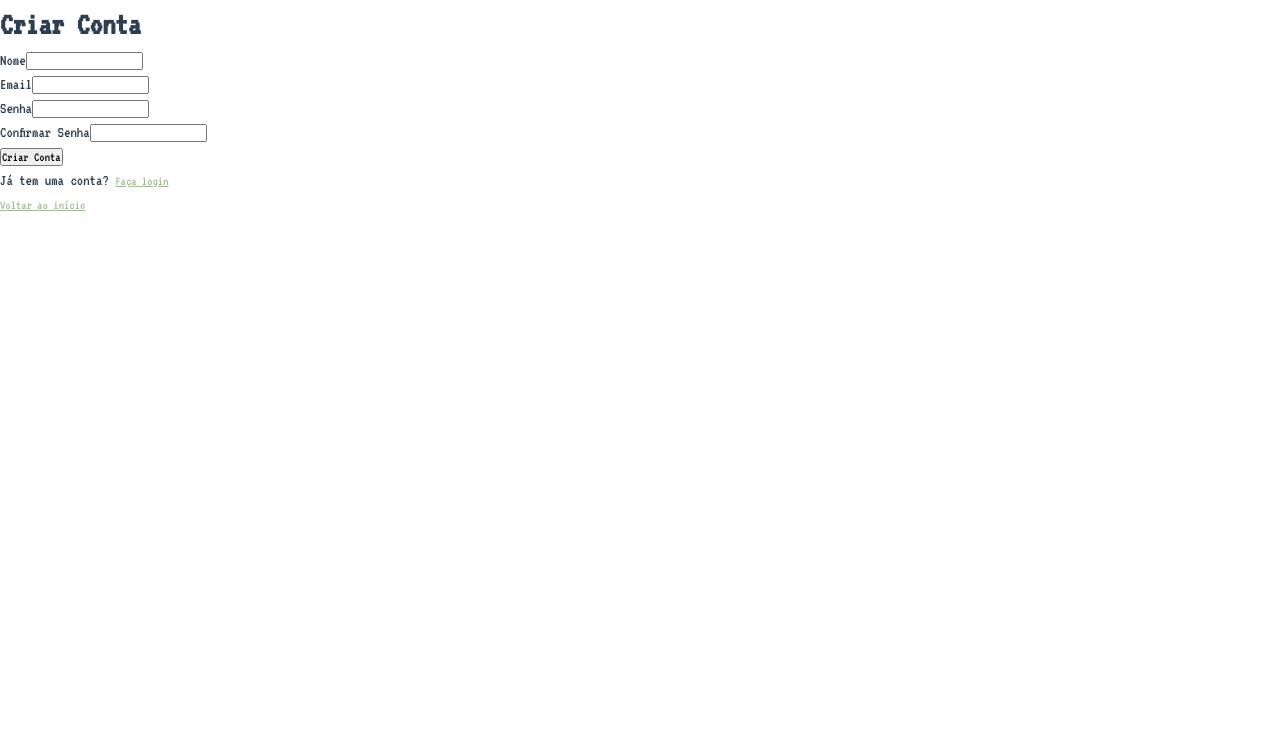
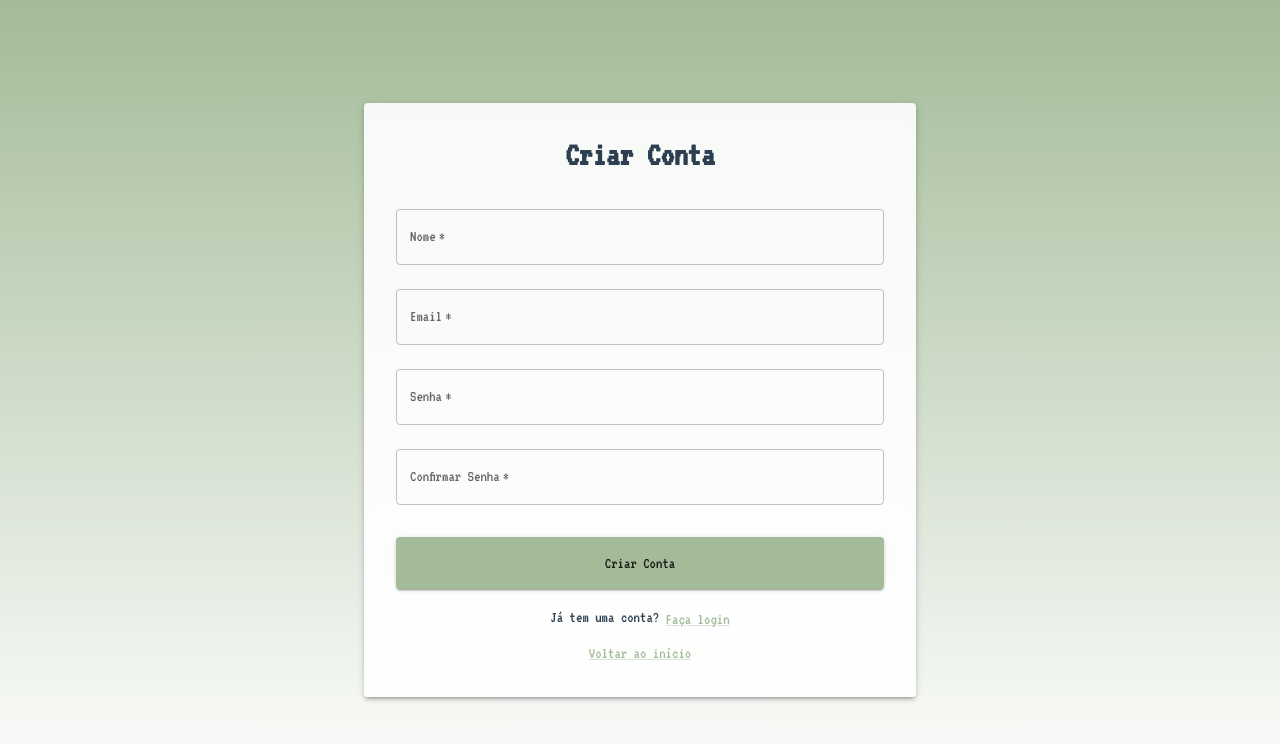
Before and after one commit to FernandoPorfirio/rpg-session-manager, a React (Vite) app in the folder apps/front/: page / in a window 1280 px wide. Both pictures are taken after a click on the button "Cadastrar". Shown: the top 744 px of the page. Built offline with nearby package versions, Linux system fonts and the light colour scheme; no server answers.

Commit message:
feat: update SignIn and SignUp components to use Material-UI for improved UI consistency and user experience

```diff
--- a/apps/front/src/pages/SignIn.jsx
+++ b/apps/front/src/pages/SignIn.jsx
@@ -1,4 +1,15 @@
 import { useState } from 'react'
+import {
+  Container,
+  Paper,
+  TextField,
+  Button,
+  Typography,
+  Box,
+  Alert,
+  Link,
+  CircularProgress
+} from '@mui/material'
 import ApiService from '../services/api'
 
 const SignIn = ({ onNavigate, onSignIn }) => {
@@ -44,75 +55,92 @@ const SignIn = ({ onNavigate, onSignIn }) => {
   }
 
   return (
-    <div className="page">
-      <main className="main-content">
-        <div className="container">
-          <div className="form-container">
-            <h1 className="text-center mb-2">Entrar</h1>
+    <Box
+      sx={{
+        minHeight: '100vh',
+        background: 'linear-gradient(180deg, #a3bb98 0%, #ffffff 100%)',
+        display: 'flex',
+        alignItems: 'center',
+        py: 4
+      }}
+    >
+      <Container maxWidth="sm">
+        <Paper
+          elevation={3}
+          sx={{
+            p: 4,
+            background: 'rgba(255, 255, 255, 0.9)',
+            backdropFilter: 'blur(10px)'
+          }}
+        >
+          <Typography variant="h4" component="h1" textAlign="center" gutterBottom>
+            Entrar
+          </Typography>
 
-            <form onSubmit={handleSubmit}>
-              <div className="form-group">
-                <label htmlFor="email" className="form-label">Email</label>
-                <input
+          <Box component="form" onSubmit={handleSubmit} sx={{ mt: 2 }}>
+            <TextField
+              fullWidth
+              label="Email"
+              name="email"
               type="email"
-                  id="email"
-                  name="email"
-                  className="form-input"
               value={formData.email}
               onChange={handleChange}
+              margin="normal"
               required
             />
-              </div>
 
-              <div className="form-group">
-                <label htmlFor="password" className="form-label">Senha</label>
-                <input
+            <TextField
+              fullWidth
+              label="Senha"
+              name="password"
               type="password"
-                  id="password"
-                  name="password"
-                  className="form-input"
               value={formData.password}
               onChange={handleChange}
+              margin="normal"
               required
             />
-              </div>
 
             {error && (
-                <div className="text-error mb-1">{error}</div>
+              <Alert severity="error" sx={{ mt: 2 }}>
+                {error}
+              </Alert>
             )}
 
-              <button
+            <Button
               type="submit"
-                className="btn btn-primary btn-full mb-1"
+              fullWidth
+              variant="contained"
               disabled={loading}
+              sx={{ mt: 3, mb: 2, py: 1.5 }}
             >
-                {loading ? 'Entrando...' : 'Entrar'}
-              </button>
-            </form>
+              {loading ? <CircularProgress size={24} /> : 'Entrar'}
+            </Button>
+          </Box>
 
-            <div className="text-center">
-              <p>
+          <Box textAlign="center">
+            <Typography>
               Não tem uma conta?{' '}
-                <button
+              <Link
+                component="button"
                 onClick={() => onNavigate('signup')}
-                  style={{ background: 'none', border: 'none', color: '#a3bb98', textDecoration: 'underline', cursor: 'pointer' }}
+                sx={{ cursor: 'pointer' }}
               >
                 Cadastre-se
-                </button>
-              </p>
-              <p className="mt-1">
-                <button
+              </Link>
+            </Typography>
+            <Typography sx={{ mt: 1 }}>
+              <Link
+                component="button"
                 onClick={() => onNavigate('home')}
-                  style={{ background: 'none', border: 'none', color: '#a3bb98', textDecoration: 'underline', cursor: 'pointer' }}
+                sx={{ cursor: 'pointer' }}
               >
                 Voltar ao início
-                </button>
-              </p>
-            </div>
-          </div>
-        </div>
-      </main>
-    </div>
+              </Link>
+            </Typography>
+          </Box>
+        </Paper>
+      </Container>
+    </Box>
   )
 }
 
--- a/apps/front/src/pages/SignUp.jsx
+++ b/apps/front/src/pages/SignUp.jsx
@@ -1,4 +1,15 @@
 import { useState } from 'react'
+import {
+  Container,
+  Paper,
+  TextField,
+  Button,
+  Typography,
+  Box,
+  Alert,
+  Link,
+  CircularProgress
+} from '@mui/material'
 import ApiService from '../services/api'
 
 const SignUp = ({ onNavigate, onSignUp }) => {
@@ -74,101 +85,113 @@ const SignUp = ({ onNavigate, onSignUp }) => {
   }
 
   return (
-    <div className="page">
-      <main className="main-content">
-        <div className="container">
-          <div className="form-container">
-            <h1 className="text-center mb-2">Criar Conta</h1>
+    <Box
+      sx={{
+        minHeight: '100vh',
+        background: 'linear-gradient(180deg, #a3bb98 0%, #ffffff 100%)',
+        display: 'flex',
+        alignItems: 'center',
+        py: 4
+      }}
+    >
+      <Container maxWidth="sm">
+        <Paper
+          elevation={3}
+          sx={{
+            p: 4,
+            background: 'rgba(255, 255, 255, 0.9)',
+            backdropFilter: 'blur(10px)'
+          }}
+        >
+          <Typography variant="h4" component="h1" textAlign="center" gutterBottom>
+            Criar Conta
+          </Typography>
 
-            <form onSubmit={handleSubmit}>
-              <div className="form-group">
-                <label htmlFor="name" className="form-label">Nome</label>
-                <input
-                  type="text"
-                  id="name"
+          <Box component="form" onSubmit={handleSubmit} sx={{ mt: 2 }}>
+            <TextField
+              fullWidth
+              label="Nome"
               name="name"
-                  className="form-input"
               value={formData.name}
               onChange={handleChange}
+              margin="normal"
               required
             />
-              </div>
 
-              <div className="form-group">
-                <label htmlFor="email" className="form-label">Email</label>
-                <input
+            <TextField
+              fullWidth
+              label="Email"
+              name="email"
               type="email"
-                  id="email"
-                  name="email"
-                  className="form-input"
               value={formData.email}
               onChange={handleChange}
+              margin="normal"
               required
             />
-              </div>
 
-              <div className="form-group">
-                <label htmlFor="password" className="form-label">Senha</label>
-                <input
+            <TextField
+              fullWidth
+              label="Senha"
+              name="password"
               type="password"
-                  id="password"
-                  name="password"
-                  className="form-input"
               value={formData.password}
               onChange={handleChange}
+              margin="normal"
               required
             />
-              </div>
 
-              <div className="form-group">
-                <label htmlFor="confirmPassword" className="form-label">Confirmar Senha</label>
-                <input
+            <TextField
+              fullWidth
+              label="Confirmar Senha"
+              name="confirmPassword"
               type="password"
-                  id="confirmPassword"
-                  name="confirmPassword"
-                  className="form-input"
               value={formData.confirmPassword}
               onChange={handleChange}
+              margin="normal"
               required
             />
-              </div>
 
             {error && (
-                <div className="text-error mb-1">{error}</div>
+              <Alert severity="error" sx={{ mt: 2 }}>
+                {error}
+              </Alert>
             )}
 
-              <button
+            <Button
               type="submit"
-                className="btn btn-primary btn-full mb-1"
+              fullWidth
+              variant="contained"
               disabled={loading}
+              sx={{ mt: 3, mb: 2, py: 1.5 }}
             >
-                {loading ? 'Criando conta...' : 'Criar Conta'}
-              </button>
-            </form>
+              {loading ? <CircularProgress size={24} /> : 'Criar Conta'}
+            </Button>
+          </Box>
 
-            <div className="text-center">
-              <p>
+          <Box textAlign="center">
+            <Typography>
               Já tem uma conta?{' '}
-                <button
+              <Link
+                component="button"
                 onClick={() => onNavigate('signin')}
-                  style={{ background: 'none', border: 'none', color: '#a3bb98', textDecoration: 'underline', cursor: 'pointer' }}
+                sx={{ cursor: 'pointer' }}
               >
                 Faça login
-                </button>
-              </p>
-              <p className="mt-1">
-                <button
+              </Link>
+            </Typography>
+            <Typography sx={{ mt: 1 }}>
+              <Link
+                component="button"
                 onClick={() => onNavigate('home')}
-                  style={{ background: 'none', border: 'none', color: '#a3bb98', textDecoration: 'underline', cursor: 'pointer' }}
+                sx={{ cursor: 'pointer' }}
               >
                 Voltar ao início
-                </button>
-              </p>
-            </div>
-          </div>
-        </div>
-      </main>
-    </div>
+              </Link>
+            </Typography>
+          </Box>
+        </Paper>
+      </Container>
+    </Box>
   )
 }
 
```
Lines whose indentation alone changed are shown as unchanged.
